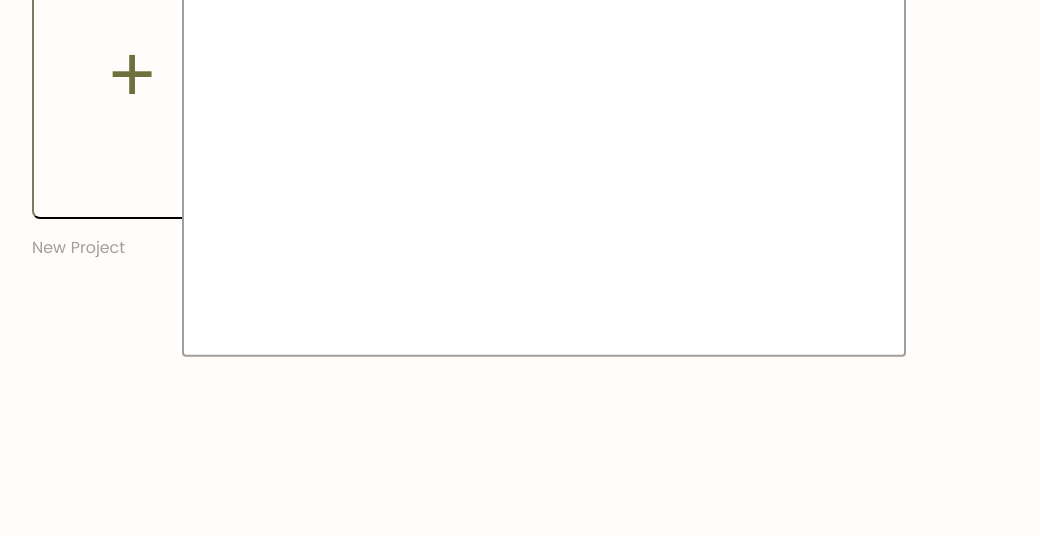
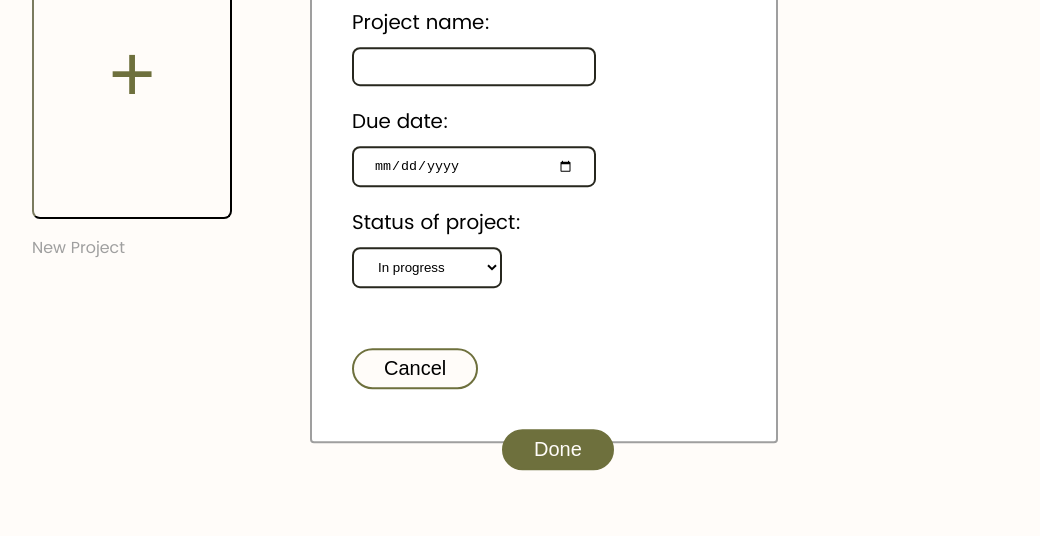
Before and after one commit to Xinxuan-Li/StudBud, a website: page public/index.html in a window 1280 px wide. Shown: the part 264-800 px from the top of the page, without its empty margins (96-1136 px from the left). Drawn offline with Linux system fonts and the light colour scheme.

Commit message:
initial commit

```diff
--- a/public/index.html
+++ b/public/index.html
@@ -32,6 +32,26 @@
     <!-- Create a project pop up window -->
     <div class="newProjectPopUp">
         <i class="fa fa-times" onclick="hide()"></i>
+        <h1>Create new project</h1>
+        <form id="newProjectForm">
+            <ul>
+                <li>
+                    <label for="projectname">Project name: </label>
+                    <input type="text" name="projectname" id="projectName">
+                </li>
+                <li>
+                    <label for="duedate">Due date: </label>
+                    <input type="date" name="duedate" id="dueDate">
+                </li>
+                <li>
+                    <label for="statuses">Status of project: </label>
+                    <select name="statuses" id="status">
+                        <option value="in-progress">In progress</option>
+                        <option value="complete">Complete</option>
+                    </select>
+                </li>
+            </ul>
+        </form>
         <button id="cancel">Cancel</button>
         <button id="done">Done</button>
     </div>
--- a/public/style.css
+++ b/public/style.css
@@ -91,12 +91,12 @@ header {
     border-color: #9F9F9F;
     border-width: 2px;
     background-color: #FFF;
-    width: 50%;
-    height: 60%;
+    width: 30%;
+    height: 65%;
     padding: 30px 40px;
     position: absolute;
     font-family: poppins;
-    transform: translate(-50%, -30%);
+    transform: translate(-50%, -20%);
     left: 50%;
     top: 30%;
     /* display: none; */
@@ -104,28 +104,69 @@ header {
 
 .newProjectPopUp #cancel {
     font-size: 20px;
-    padding: 10px 30px;
+    padding: 7px 30px;
     border: 2px solid #6E703D;
     border-radius: 100px;
 }
 
 .newProjectPopUp #done {
     font-size: 20px;
-    padding: 10px 30px;
+    padding: 7px 30px;
+    margin-left: 150px;
     color: #FFFCF9;
     background-color: #6E703D;
     border: 2px solid #6E703D;
     border-radius: 100px;
 }
 
-.newProjectPopUp #done:hover {
-    padding: 12px 32px;
-    transition: 0.2s ease-in;
+.newProjectPopUp button {
+    margin-top: 40px;
 }
 
-.newProjectPopUp #cancel:hover {
-    padding: 12px 32px;
-    transition: 0.2s ease-in;
+.newProjectPopUp h1 {
+    background-color: transparent;
+}
+
+#newProjectForm {
+    background-color: transparent;
+}
+
+#newProjectForm label {
+    background-color: transparent;
+    display: block;
+}
+
+#newProjectForm ul {
+    background-color: transparent;
+    font-size: 20px;
+    padding: 0;
+}
+
+#newProjectForm ul li {
+    list-style: none;
+    background-color: transparent;
+}
+
+#newProjectForm li+li {
+    margin-top: 20px;
+}
+
+#newProjectForm input {
+    width: 200px;
+    background-color: transparent;
+    margin-top: 10px;
+    padding: 10px 20px;
+    border-radius: 8px;
+    border: 2px solid #27271E;
+}
+
+#newProjectForm select {
+    width: 150px;
+    background-color: transparent;
+    margin-top: 10px;
+    padding: 10px 20px;
+    border-radius: 8px;
+    border: 2px solid #27271E;
 }
 
 .fa-times {
```
Also changed, not shown: dist/index.html, 2 other files.
